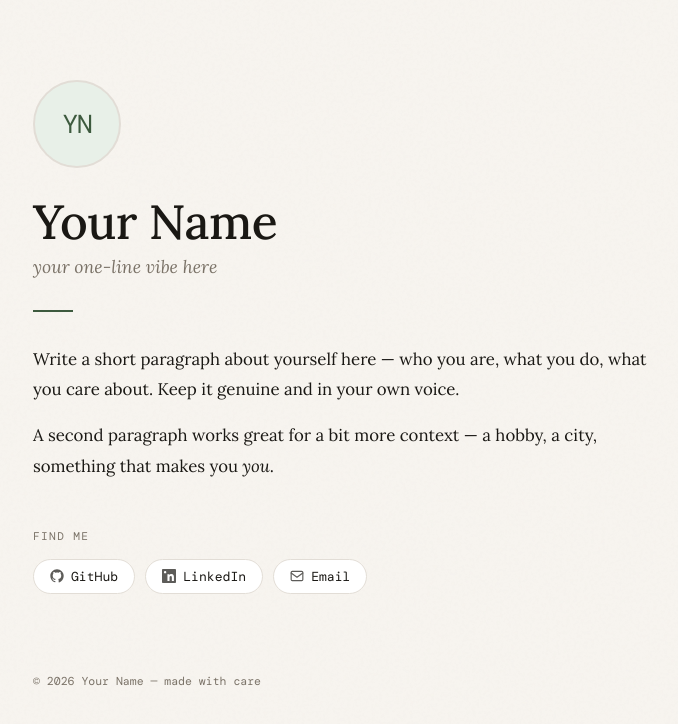
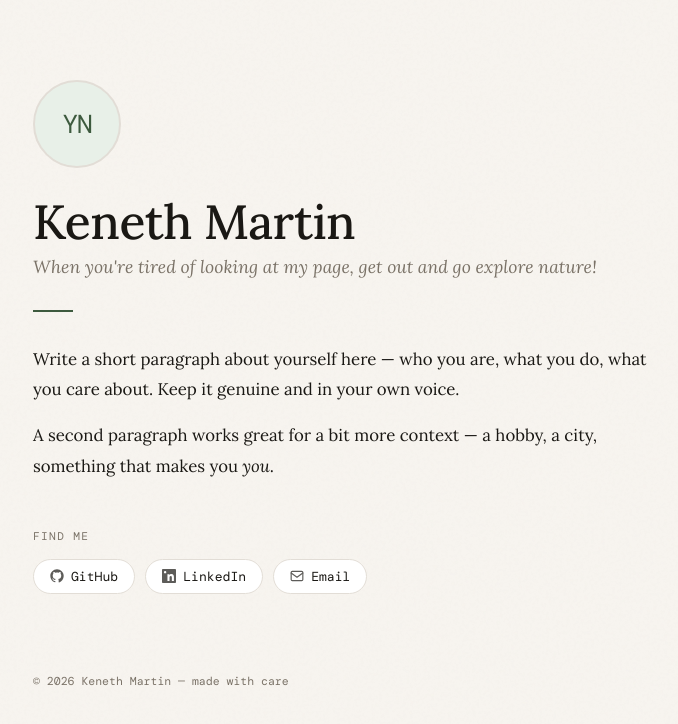
Before and after one commit to KenethM/KenethMartin.github.io, a plain HTML site: page index.html in a window 1280 px wide. Shown: the whole page, without its empty margins (291-969 px from the left). Drawn offline with nearby package versions, Linux system fonts and the light colour scheme.

Commit message:
Update index.html
input name

```diff
--- a/index.html
+++ b/index.html
@@ -3,7 +3,7 @@
 <head>
   <meta charset="UTF-8" />
   <meta name="viewport" content="width=device-width, initial-scale=1.0" />
-  <title>Your Name</title>
+  <title>Keneth Martin</title>
   <link rel="preconnect" href="https://fonts.googleapis.com" />
   <link href="https://fonts.googleapis.com/css2?family=Lora:ital,wght@0,400;0,500;1,400&family=DM+Mono:wght@400;500&display=swap" rel="stylesheet" />
   <style>
@@ -207,8 +207,8 @@
     <span class="avatar-initials">YN</span>
   </div>
 
-  <h1 class="name">Your Name</h1>
-  <p class="tagline">your one-line vibe here</p>
+  <h1 class="name">Keneth Martin</h1>
+  <p class="tagline">When you're tired of looking at my page, get out and go explore nature!</p>
 
   <div class="divider"></div>
 
@@ -257,7 +257,7 @@
   </div>
 
   <footer>
-    &copy; <span id="yr"></span> Your Name &mdash; made with care
+    &copy; <span id="yr"></span> Keneth Martin &mdash; made with care
   </footer>
 
 </main>
```
